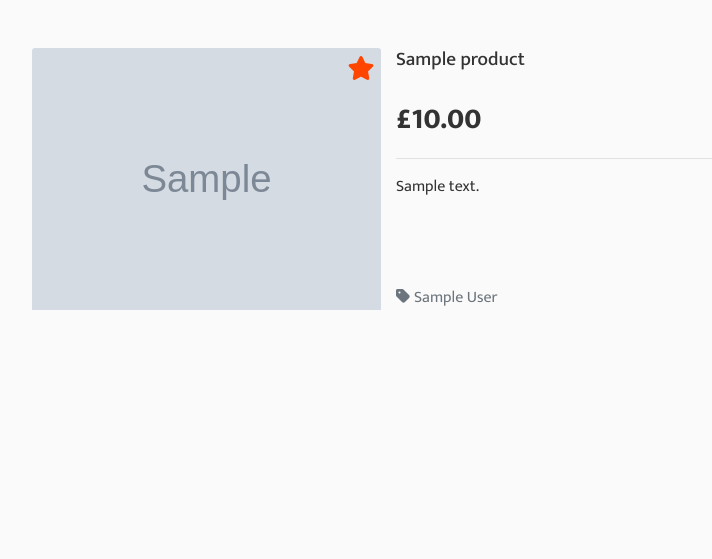
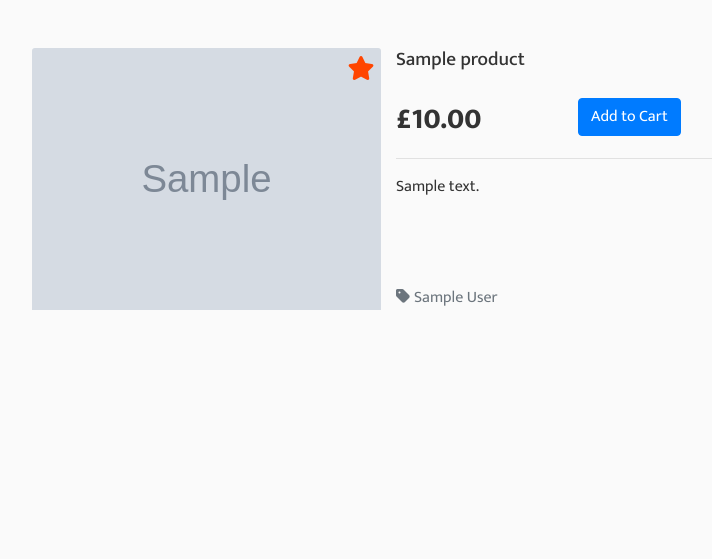
Before and after one commit to Code-Institute-Submissions/milestone-4-INVITATIONS, a Django app: page /products/1/ in a window 1280 px wide. Shown: the part 124-683 px from the top of the page, without its empty margins (259-971 px from the left). Run offline with Django 3.2, Linux system fonts and the light colour scheme; tables that the repository leaves empty hold one stand-in row (values such as "Sample post"); grey boxes marked "Sample" are stand-in pictures; parts of the project's set-up code (start-up, migrations or seed data) failed here and were passed over; some libraries are stand-ins or nearby versions.

Commit message:
Create [Add to Cart] button

```diff
--- a/products/templates/products/product_info.html
+++ b/products/templates/products/product_info.html
@@ -25,7 +25,19 @@
                 <div class="row">
                     <div class="col-12">
                         <h5 class="product__title">{{ product.name }}</h5>
-                        <p class="product__price mt-0 mb-0">£{{ product.price }}</p>
+                        <div class="row">
+                            <div class="col-md-6">
+                                <p class="product__price mt-0 mb-0">£{{ product.price }}</p>
+                            </div>
+                            <div class="col-md-6">
+                                <form class="form" action="{% url 'add_to_cart' product.id %}" method="POST">
+                                    {% csrf_token %}
+                                    <input type="submit" class="btn btn-primary" value="Add to Cart">
+                                    <input type="hidden" name="original_path" value="{{ request.path }}">
+                                </form>
+                            </div>
+                        </div>
+
                         <hr>
                         <p class="product__descr">{{ product.description }}</p>
                     </div>
```
